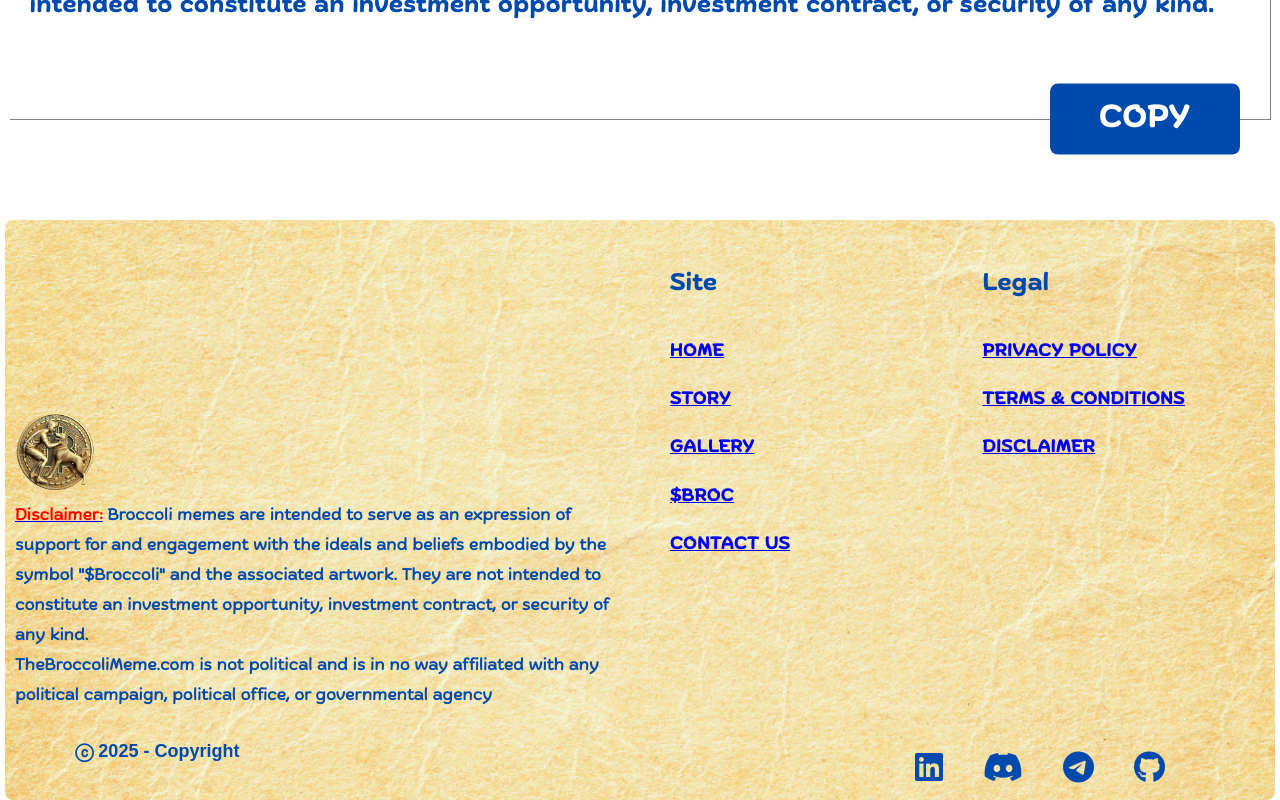
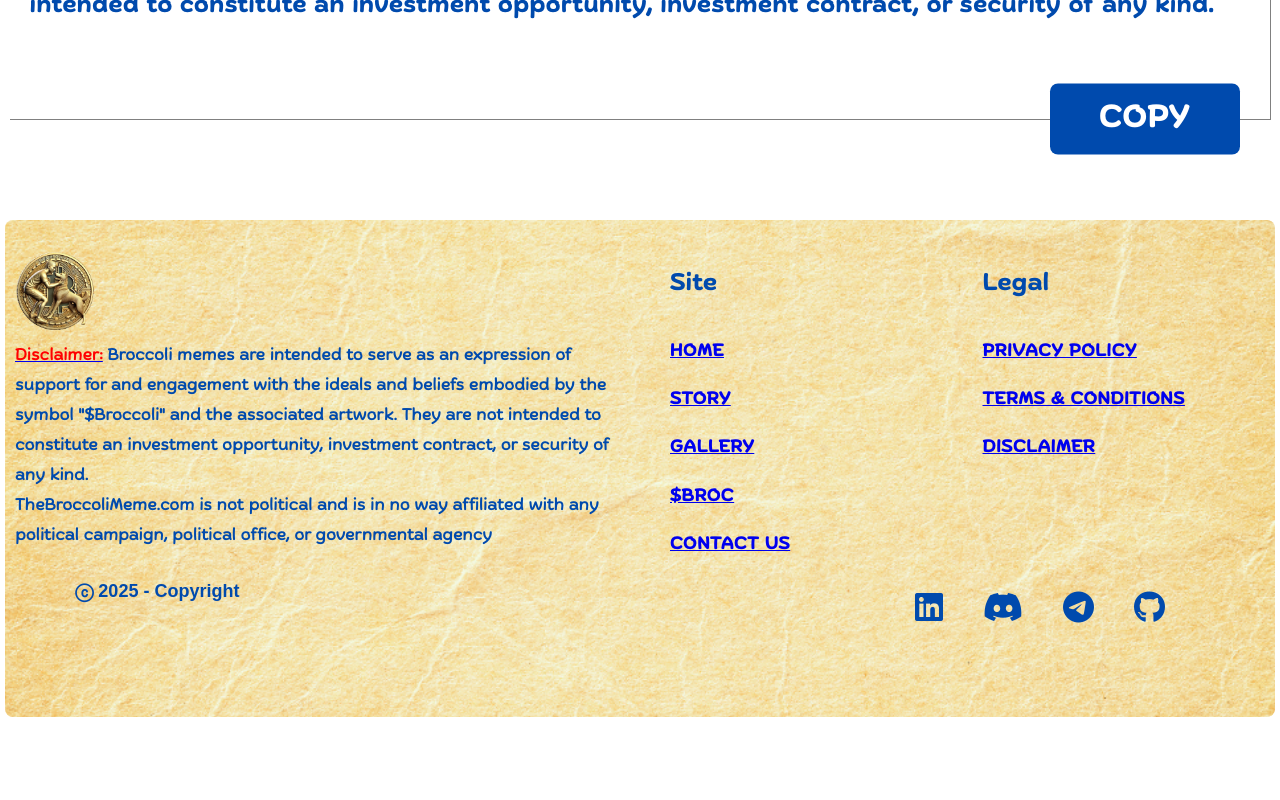
Before and after one commit to loyalfriend0615/broccoli, a React (Create React App) app: page / in a window 1280 px wide. Shown: the part 7129-7929 px from the top of the page. After the commit the page ends 7846 px from the top, so only its background shows below. Built offline with nearby package versions, Linux system fonts and the light colour scheme.

Commit message:
disclaimer issue

```diff
--- a/src/App.css
+++ b/src/App.css
@@ -84,7 +84,7 @@
   margin: auto;
 }
 
-#home, #terms_conditions, #privacy_policy, #disclaimer, #contact {
+#home, #terms_conditions, #privacy_policy, #disclaimer-page, #contact {
   margin-top: 160px;
 }
 
```
